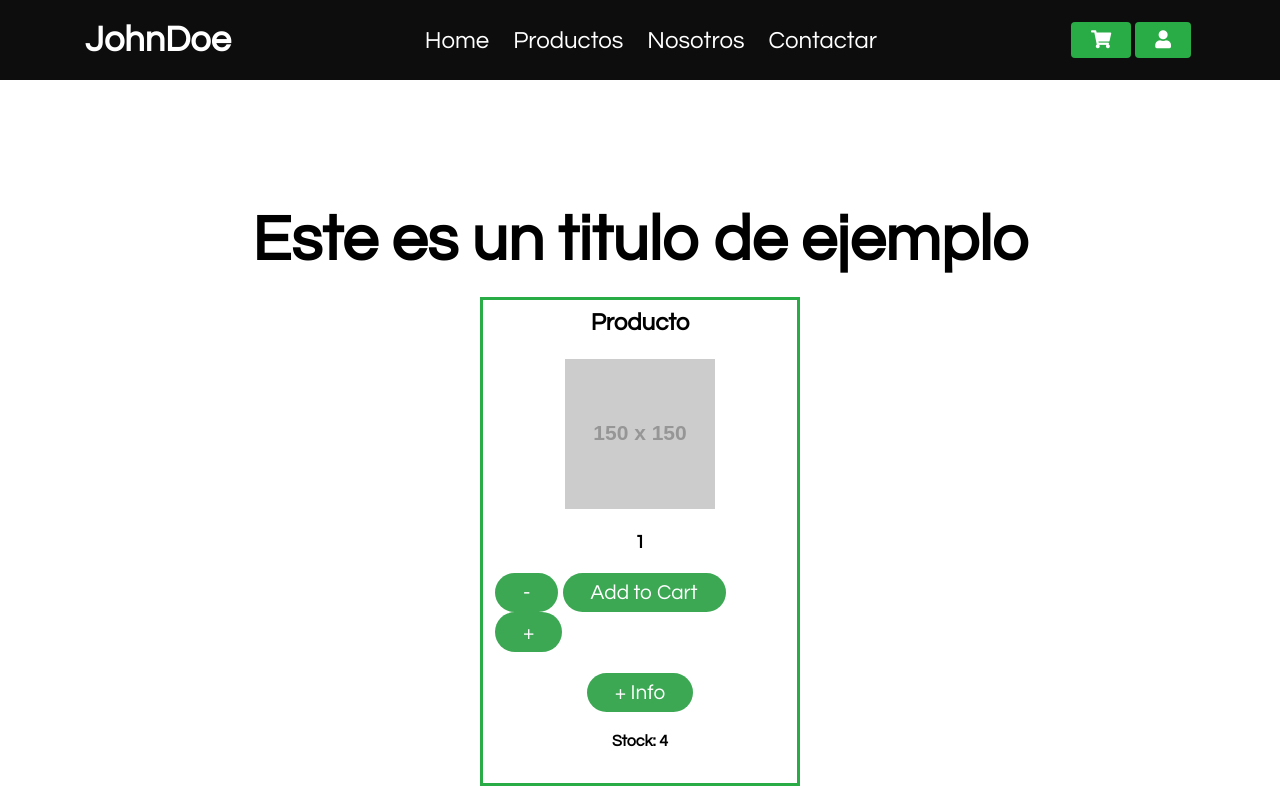
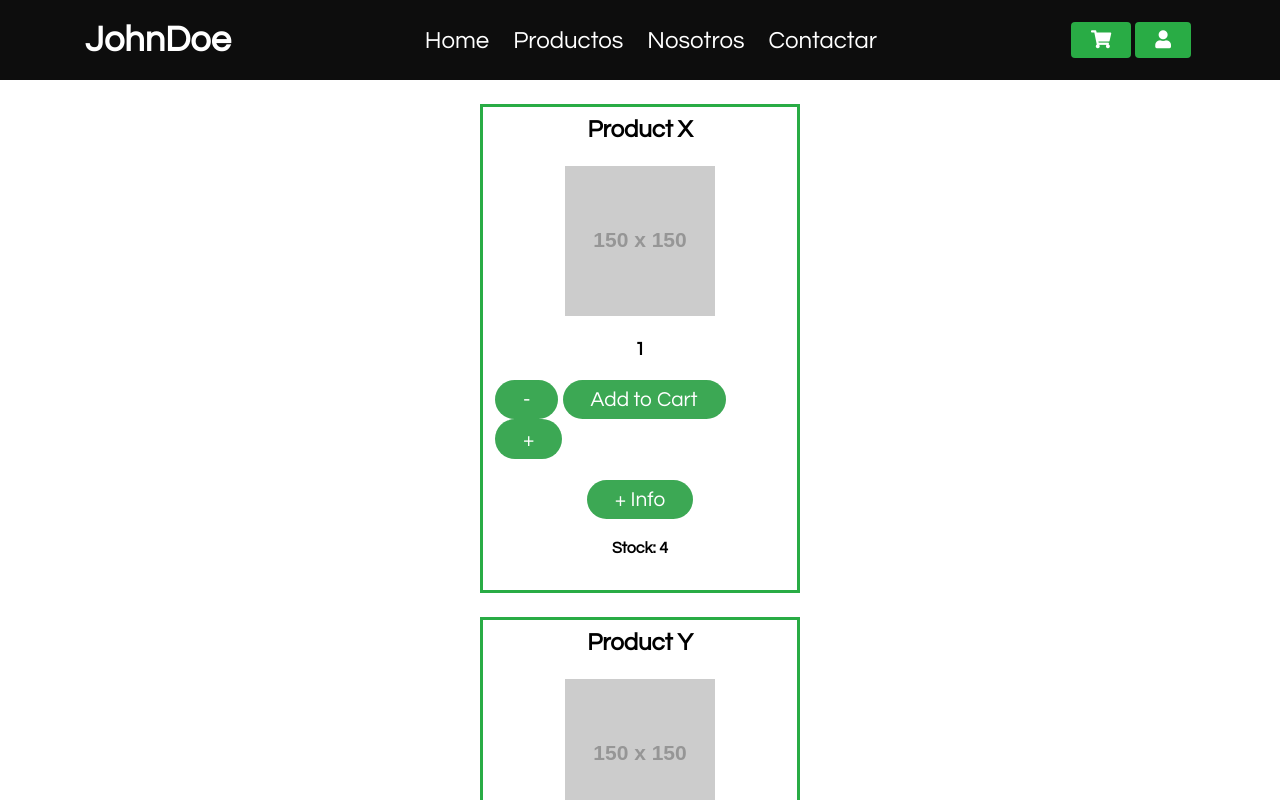
Before and after one commit to manuusozneri/reactjs-coderhouse, a React (Create React App) app: page / in a window 1280 px wide. Shown: the top 800 px of the page. Built offline with nearby package versions, Linux system fonts and the light colour scheme.

Commit message:
renderizo listas

```diff
--- a/src/App.js
+++ b/src/App.js
@@ -3,12 +3,13 @@ import Navbar from './components/Navbar/Navbar';
 import './App.css';
 import Hero from './components/HeroSection';
 import Counter from './components/ItemCount';
-
+import ItemList from './components/ItemList/ItemList'
 
 function App() {
   return (
       <div className="App">
       <Navbar/>
+      <ItemList stock="4" imagen="https://via.placeholder.com/150" alt="placeholder"/>
       <Hero title="Este es un titulo de ejemplo"/>
       <Counter stock="4" imagen="https://via.placeholder.com/150" alt="placeholder"/>
       </div>
--- /dev/null
+++ b/src/components/ItemList/ItemList.css
@@ -0,0 +1,48 @@
+
+.cart-holder{
+    margin: auto;
+    margin-top: 1.5rem;
+    width: 25%;
+    border: 3px solid #29ac45;
+    padding: 10px;
+    display: flex;
+    flex-direction: column;
+    align-items: center;
+}
+.button-wrapper{
+    margin-top: 1.3rem;
+}
+.button-wrapper button{
+    background-color:#3ca854;
+    color: #fff;
+    padding:0.3em 1.2em;
+    margin:0 0.1em;
+    border:0.16em solid rgba(255,255,255,0);
+    border-radius:2em;
+    font-weight:300;
+    font-size: 1.3rem;
+    transition: all 0.2s;
+    cursor: pointer;
+}
+.button-wrapper .btn-info{
+    font-size: 1rem;
+}
+.button-wrapper .btn-info:hover{
+    background: #fff;
+    color: #2fa72b;
+    transition: 250ms;
+    border-color: #2fa72b;
+}
+.button-wrapper button:hover{
+    border-color: rgba(255,255,255,1);
+}
+.cart-holder h3{
+    margin-top: 1.5rem;
+}
+.cart-holder h4{
+    margin-top: 1.3rem;
+    margin-bottom: 1.5rem;
+}
+.cart-holder img{
+    margin-top: 1.5rem;
+}
--- /dev/null
+++ b/src/components/ItemList/ItemList.js
@@ -0,0 +1,88 @@
+import React from 'react';
+import './ItemList.css';
+import MoreInfo from '../ItemCount/MoreInfo';
+
+
+
+const array = [
+    {
+        id: 1,
+        title: 'Product X',
+        price: 40,
+        description: 'lorem ipsum',
+        pictureUrl: 'http://example.com'
+    },
+    {
+        id: 2,
+        title: 'Product Y',
+        price: 90,
+        description: 'lorem ipsum',
+        pictureUrl: 'http://example.com'
+    },
+    {
+        id: 3,
+        title: 'Product Z',
+        price: 20,
+        description: 'lorem ipsum',
+        pictureUrl: 'http://example.com'
+    },
+    {
+        id: 4,
+        title: 'Product ZA',
+        price: 45,
+        description: 'lorem ipsum',
+        pictureUrl: 'http://example.com'
+    },
+
+]
+
+const RenderItems = (props) => {
+    var stock = props.stock
+
+    const [count, setCount] = React.useState(1);
+    const incValues = () => {
+        if(count >= stock ) {
+            <button>+</button>
+        } else{
+            setCount(count + 1);
+        }
+
+    }
+    const decValues = () => {
+        if (count > 1){
+            setCount(count - 1)
+        } else {
+            <button>-</button>
+        }
+    }
+    const onAdd = () => {
+        alert(count + " items added");
+    }
+
+
+
+    return array.map((item) => (
+            <div className="row">
+                <div className="cart-holder">
+                <h2>{item.title}</h2>
+                <img src={props.imagen} alt={props.alt}></img>
+                <h3>{count}</h3>
+                <div className="button-wrapper">
+                    <button onClick={decValues}>-</button>
+                    <button onClick={onAdd}>Add to Cart</button>
+                    <button onClick={incValues}>+</button>
+                </div>
+                <div className="button-wrapper">
+                    <MoreInfo />
+                </div>
+                <h4>Stock: {props.stock}</h4>
+                </div>
+            </div>
+
+    ));
+
+
+
+}
+
+export default RenderItems
--- a/src/components/Modal/Modal.js
+++ b/src/components/Modal/Modal.js
@@ -85,7 +85,8 @@ export const Modal = ({ showModal, setShowModal}) => {
                                 <h3>{Item.price}</h3>
                                 <h4>{Item.description}</h4>
                                 <button>Buy Now</button>
-                            </ModalContent></>
+                            </ModalContent>
+                            </>
                         )
                     })}
                   <CloseModalButton
```
Also changed, not shown: src/components/ItemCount/ItemList.js (deleted, +0 -32 lines).
